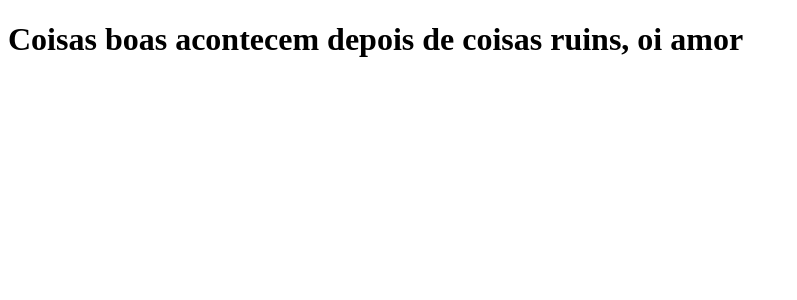
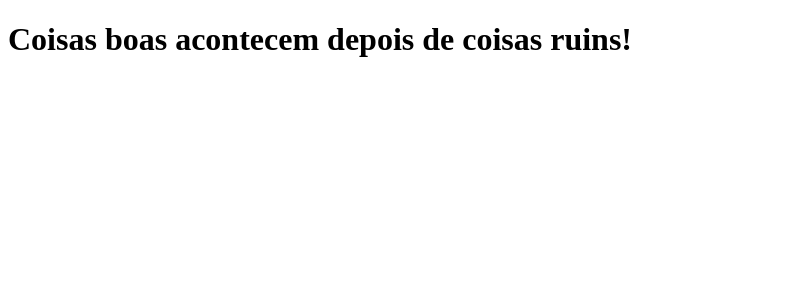
Before and after one commit to DevKayoS/clone-tabnews, a Next.js app: page / in a window 1280 px wide. Shown: the top 300 px of the page, without its empty margins (0-797 px from the left). Built offline with nearby package versions, Linux system fonts and the light colour scheme.

Commit message:
fix: arrumando mensagem da tela

```diff
--- a/pages/index.js
+++ b/pages/index.js
@@ -1,5 +1,5 @@
 function Home() {
-  return <h1>Coisas boas acontecem depois de coisas ruins, oi amor</h1>;
+  return <h1>Coisas boas acontecem depois de coisas ruins!</h1>;
 }
 
 export default Home;
```
